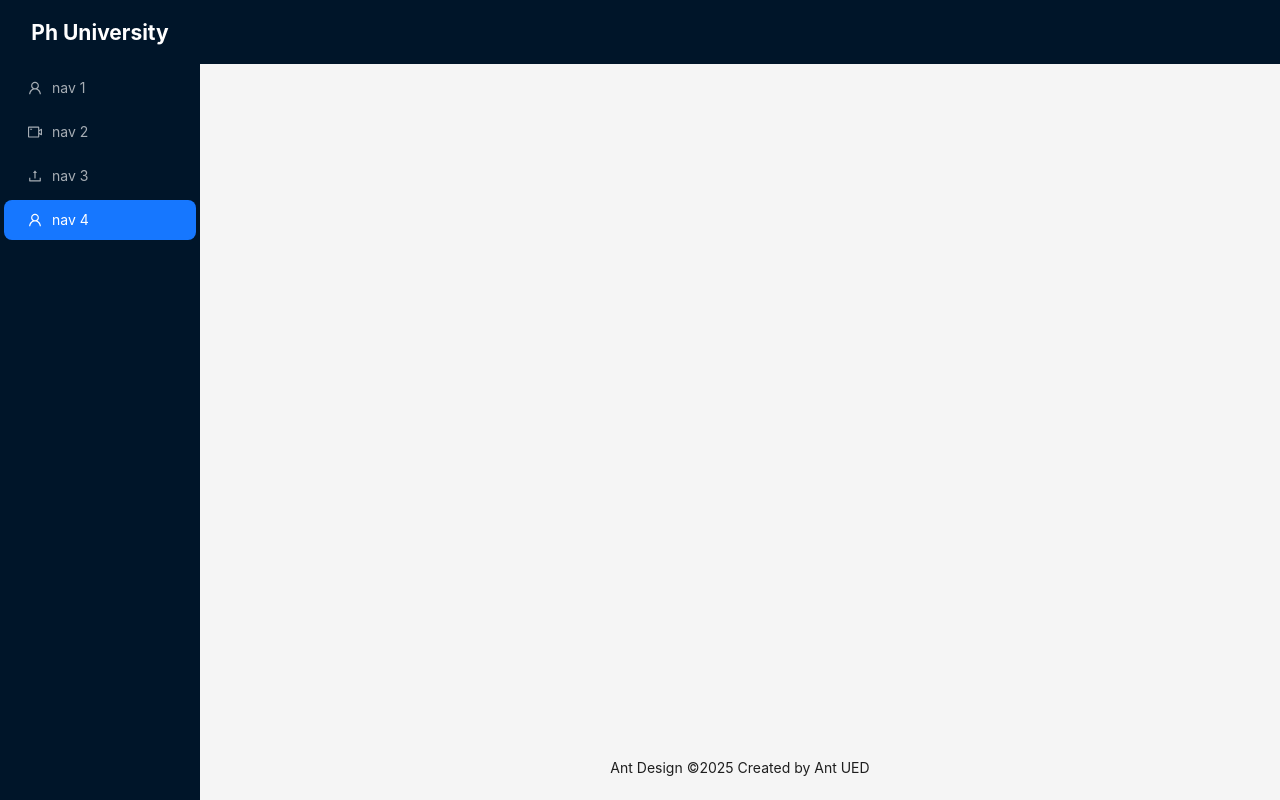
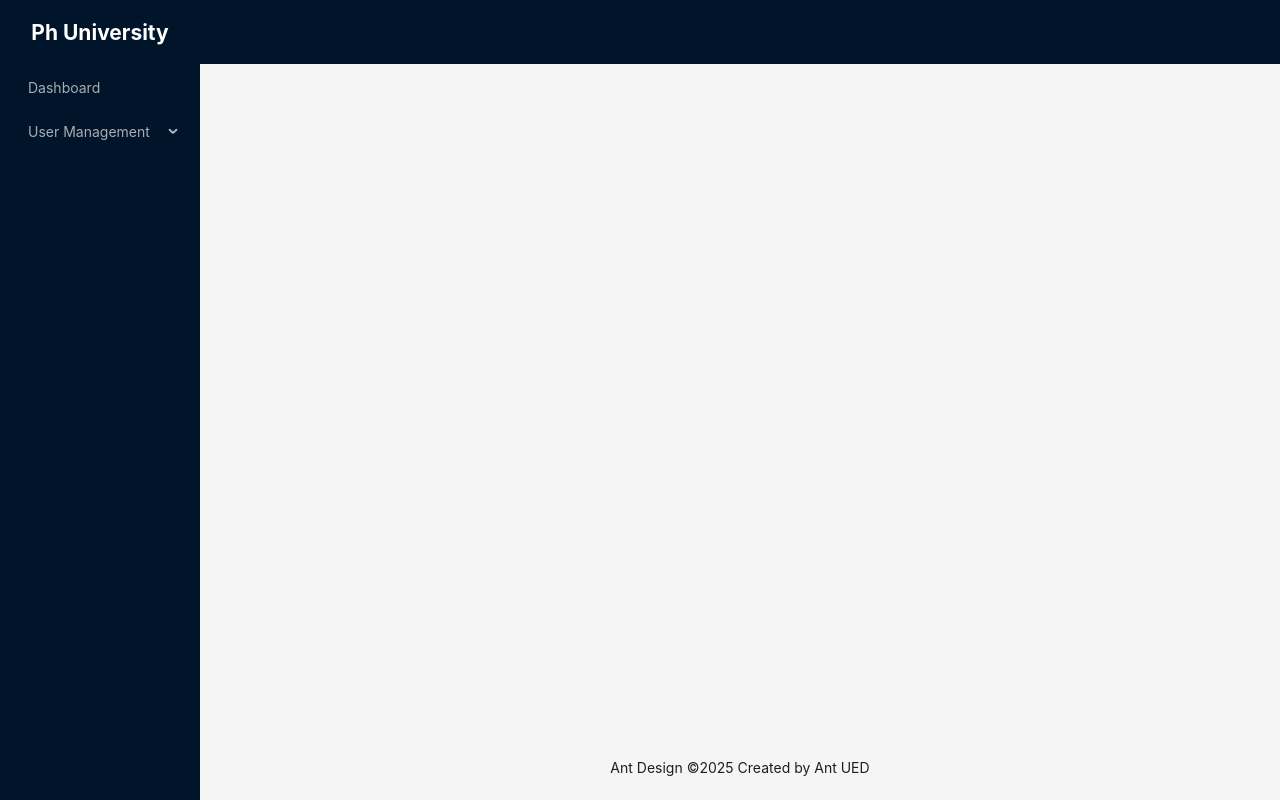
Before and after one commit to codermahbub20/university-of-tealand-client, a React (Vite) app: page / in a window 1280 px wide. Built offline with nearby package versions, Linux system fonts and the light colour scheme.

Commit message:
centralised array for routes and sidebar items

```diff
--- a/src/components/layout/MainLayout.tsx
+++ b/src/components/layout/MainLayout.tsx
@@ -1,23 +1,32 @@
-import { Layout, Menu } from "antd";
-import {
-  UploadOutlined,
-  UserOutlined,
-  VideoCameraOutlined,
-} from "@ant-design/icons";
-import { createElement } from "react";
-import { Outlet } from "react-router-dom";
+import { Layout, Menu, MenuProps } from "antd";
+
+import { NavLink, Outlet } from "react-router-dom";
 const { Header, Content, Footer, Sider } = Layout;
 
-const items = [
-  UserOutlined,
-  VideoCameraOutlined,
-  UploadOutlined,
-  UserOutlined,
-].map((icon, index) => ({
-  key: String(index + 1),
-  icon: createElement(icon),
-  label: `nav ${index + 1}`,
-}));
+const items: MenuProps["items"] = [
+  {
+    key: "Dashboard",
+    label: <NavLink to="/admin/dashboard">Dashboard</NavLink>,
+  },
+  {
+    key: "User Management",
+    label: "User Management",
+    children: [
+      {
+        key: "Create Student",
+        label: <NavLink to="/admin/create-student">Create Student</NavLink>,
+      },
+      {
+        key: "Create Faculty",
+        label: <NavLink to="/admin/create-faculty">Create Faculty</NavLink>,
+      },
+      {
+        key: "Create Admin",
+        label: <NavLink to="/admin/create-admin">Create Admin</NavLink>,
+      },
+    ],
+  },
+];
 
 const MainLayout = () => {
   return (
--- /dev/null
+++ b/src/routes/routes.admins.tsx
@@ -0,0 +1,47 @@
+import App from "../App";
+import CreateAdmin from "../pages/admin/CreateAdmin";
+import CreateFaculty from "../pages/admin/CreateFaculty";
+import CreateStudent from "../pages/admin/CreateStudent";
+
+export const adminPaths2 = [
+  {
+    name: "Dashboard",
+    path: "/admin/dashboard",
+    element: <App />,
+  },
+  {
+    name: "User Management",
+    children: [
+      {
+        name: "Create Student",
+        path: "/admin/create-student",
+        element: <CreateStudent />,
+      },
+      {
+        name: "Create Faculty",
+        path: "/admin/create-faculty",
+        element: <CreateFaculty />,
+      },
+      {
+        name: "Create Admin",
+        path: "/admin/create-admin",
+        element: <CreateAdmin />,
+      },
+    ],
+  },
+];
+
+export const adminPaths = [
+  {
+    path: "create-student",
+    element: <CreateStudent />,
+  },
+  {
+    path: "create-faculty",
+    element: <CreateFaculty />,
+  },
+  {
+    path: "create-admin",
+    element: <CreateAdmin />,
+  },
+];
```
Also changed, not shown: src/routes/routes.tsx (+3 -17 lines).
